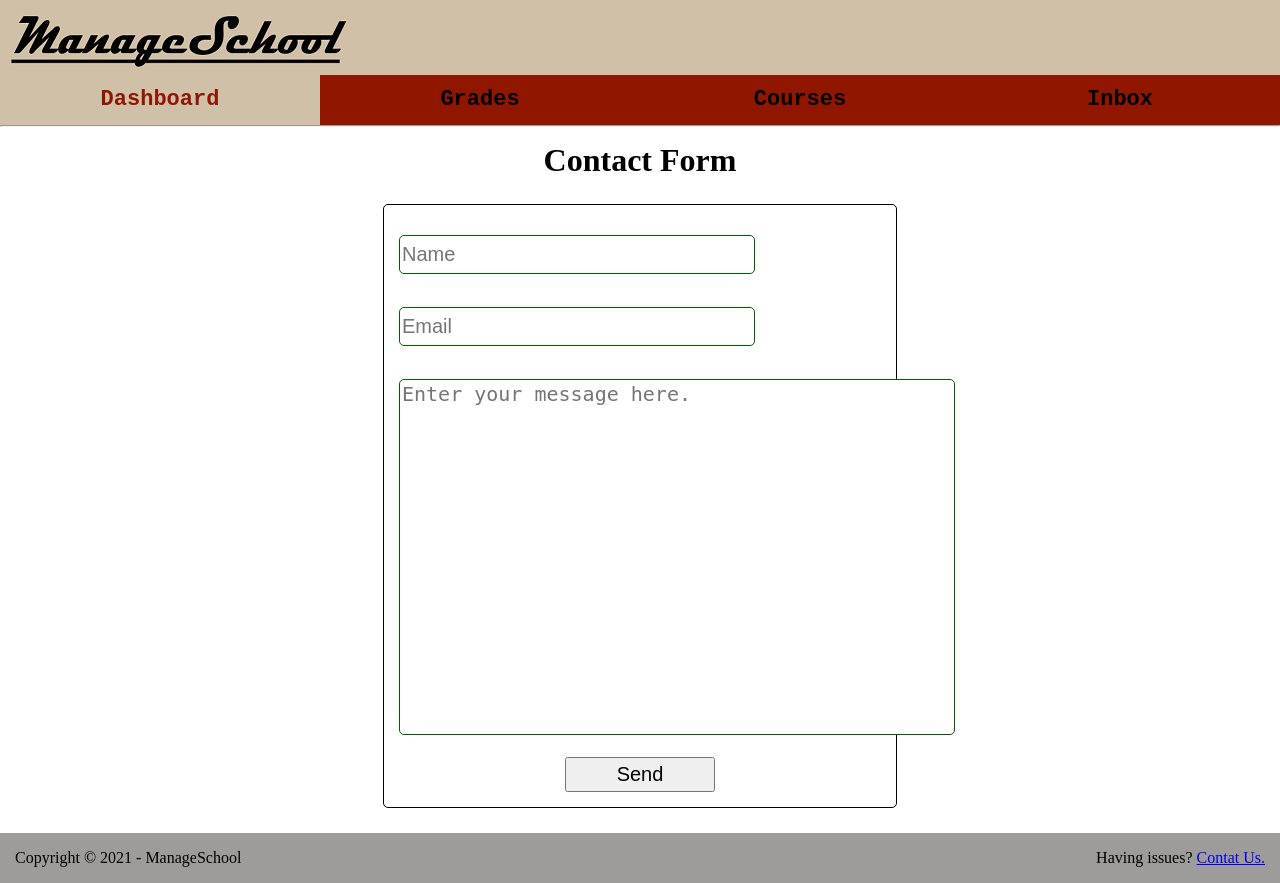
After one commit to BeeFriedman/PHP_TermProject, a PHP site: the page made by contact us.php in a window 1280 px wide. The commit adds this page. Run offline with PHP 8.4, Linux system fonts and the light colour scheme; some libraries are stand-ins or nearby versions.

Commit message:
Added a contact us page, some other minor changes

```diff
--- /dev/null
+++ b/contact us.php
@@ -0,0 +1,49 @@
+<?php
+    $_SESSION["page_identifier"] = "dash";
+    include "inc/header.php";
+    use PHPMailer\PHPMailer\PHPMailer;
+    use PHPMailer\PHPMailer\Exception;
+
+    require 'C:/xampp/htdocs/PHPMailer/src/Exception.php';
+    require 'C:/xampp/htdocs/PHPMailer/src/PHPMailer.php';
+    require 'C:/xampp/htdocs/PHPMailer/src/SMTP.php';
+
+    if(filter_has_var(INPUT_POST, "submit")){
+        $name = htmlspecialchars($_POST["name"]);
+        $email = htmlspecialchars($_POST["email"]);
+        $msg = htmlspecialchars($_POST["Message"]);
+
+        $mail = new PHPMailer;
+        $mail->isSMTP();
+        $mail->SMTPSecure = 'ssl';
+        $mail->SMTPAuth = true;
+        $mail->Host = 'smtp.gmail.com';
+        $mail->Port = 465;
+        $mail->Username = getenv('TEST_EMAIL');
+        $mail->Password = getenv('TEST_PASSWORD');
+        $mail->setFrom(getenv('TEST_EMAIL'));
+        $mail->addAddress(getenv('TEST_EMAIL'));
+        $mail->Subject = "Inquiry By " . $name;
+        $mail->Body = "From: $email\n" . "$msg";
+
+        if (!$mail->send()) {
+            echo "ERROR: " . $mail->ErrorInfo;
+        } else {
+            echo "<h2 class='success'>Your message was successfully submitted! Our support team will get back to you within 3 business days.</h2>";
+        }
+    }
+?>
+    <div class="buffer">
+        <div class="form">
+            <h1><b>Contact Form</b></h1>
+            <form class="contact_form"  action="<?php echo $_SERVER["PHP_SELF"]; ?>" name="contact" method="POST">
+                <input class="textBox" type="text" name="name" placeholder="Name" maxlength="20" required/><br><br>
+                <input class="textBox" type="email" name="email" placeholder="Email" maxlength="30" required/><br><br>
+                <textarea class="textArea" type="text" name="Message" placeholder="Enter your message here." required></textarea><br><br>
+                <div class="button_holder">
+                    <input class="button" name="submit" type="submit" value="Send"/>
+                </div>
+            </form>
+        </div>
+    </div>
+<?php include "inc/footer.php" ?>
--- a/css/styles.css
+++ b/css/styles.css
@@ -3,7 +3,6 @@ body{
     margin: 0;
     position: relative;
     min-height: 100vh;
-    padding-bottom: 50px;
 }
 
 div h1,h2{
@@ -48,13 +47,6 @@ div h1,h2{
     border:black solid 1px;
 }
 
-.button{
-    margin: 15px;
-    height: 35px;
-    font-size: 20px;
-    width: 150px;
-}
-
 table{
     width:max-content;
 }
@@ -63,43 +55,15 @@ table, th, td{
     border: 1px solid black;
 }
 
-.textBox {
-    height: 45px;
-    margin-top: 25px;
-    margin-left: 30px;
-    padding-bottom: 0%;
-    font-size: 20px;
-    border-radius: 5px;
-    border: #006000 solid 1px;
+.buffer{
+    text-align: center;
+    padding-bottom: 50px;
 }
 
-.select {
-    height: 45px;
-    width: 258px;
-    margin-top: 25px;
-    margin-left: 30px;
-    padding-bottom: 0%;
-    font-size: 20px;
-    border-radius: 5px;
-    border: #006000 solid 1px;
-}
+/* --Forms-- */
 
-#campus{
-    width: 458px;
-}
-
-.radio {
-    font-size:20px;
-    margin: 15px;
-}
-
-.button_register{
-    margin:15px;
-    height: 35px;
-    width: 170px;
-}
-
-.form{
+/* Registration Form */
+.form .student_info{
     width: 40vw;
     margin: 25px auto;
     text-align: center;
@@ -107,10 +71,143 @@ table, th, td{
     border-radius: 5px;
 }
 
+.student_info .textBox {
+    height: 45px;
+    margin: 20px;
+    margin-top: 25px;
+    padding-bottom: 0%;
+    font-size: 20px;
+    border-radius: 5px;
+    border: #006000 solid 1px;
+}
+
+.student_info .select {
+    height: 45px;
+    width: 258px;
+    margin: 20px;
+    margin-top: 25px;
+    padding-bottom: 0%;
+    font-size: 20px;
+    border-radius: 5px;
+    border: #006000 solid 1px;
+}
+
+.student_info .radio {
+    font-size:20px;
+    margin: 15px;
+}
+
+.student_info .button{
+    margin: 15px;
+    height: 35px;
+    font-size: 20px;
+    width: 150px;
+}
+
+#campus{
+    width: 458px;
+}
+
+/* Contact Form */
+.form .contact_form{
+    text-align: left;
+    width: 40vw;
+    margin: 25px auto;
+    padding-top: 15px;
+    padding-bottom: 15px;
+    border: black solid 1px;
+    border-radius: 5px;
+}
+
+.contact_form .textBox {
+    height: 35px;
+    width: 350px;
+    margin-top: 15px;
+    margin-left: 15px;
+    font-size: 20px;
+    border-radius: 5px;
+    border: #006000 solid 1px;
+}
+
+.contact_form .textArea {
+    height: 350px;
+    width: 550px;
+    margin-top: 15px;
+    margin-left: 15px;
+    font-size: 20px;
+    border-radius: 5px;
+    resize: none;
+    border: #006000 solid 1px;
+}
+
+.contact_form .button{
+    height: 35px;
+    font-size: 20px;
+    width: 150px;
+}
+
+.button_holder{
+    text-align: center;
+}
+
+.success{
+    background-color:#1bb51b;
+    margin: -5px auto;
+    padding: 5px;
+    width: fit-content;
+    height: 30px;
+    border: #1bb51b solid 1px;
+    border-radius: 8px;
+}
+
+/* Login Form */
+
+.form .login{
+    text-align: center;
+    width: 35vw;
+    margin: 100px auto;
+    padding-top: 25px;
+    padding-bottom: 25px;
+    border: black solid 1px;
+    border-radius: 5px;
+}
+
+.login .textBox {
+    height: 45px;
+    width: 350px;
+    margin-top: 15px;
+    margin-left: 15px;
+    font-size: 20px;
+    border-radius: 5px;
+    border: #006000 solid 1px;
+}
+
+.login .button{
+    height: 35px;
+    font-size: 20px;
+    width: 200px;
+}
+
+.login a{
+    text-decoration: none;
+    color:black;
+}
+
 footer{
     position: absolute;
     bottom: 0;
     width: 100%;
     height: 50px;
-    background-color: #6a6a6a;
+    background-color: #9e9b9b;
 }
+
+footer p{
+    margin-left: 15px;
+}
+
+.contact_link{
+    position: absolute;
+    right: 0;
+    top:0;
+    margin-right: 15px;
+}
--- a/inc/footer.php
+++ b/inc/footer.php
@@ -2,6 +2,7 @@
         <footer>
             <div>
                <P> Copyright &copy; 2021 - ManageSchool</P>
+               <p class="contact_link">Having issues? <a href="contact us.php">Contat Us.</a></p>
             </div>
         </footer>
     </body>
--- a/inc/header.php
+++ b/inc/header.php
@@ -11,8 +11,10 @@
             break;
         case "inbox":
             $class = "inbox";
+            break;
         case "login":
             $class = "login";
+            break;
         case "submission":
             $class = "submission";
             break;
--- a/index.php
+++ b/index.php
@@ -1,12 +1,12 @@
 <?php
     session_start();
     $_SESSION["page_identifier"] = "dash";
-    include "inc/header.php";
 
     if(!isset($_SESSION["loggedin"]) OR !$_SESSION["loggedin"] == TRUE){
         header("Location: login.php");
     }
     else{
+        include "inc/header.php";
         echo "<h1>Hello $_COOKIE[username]</h1>";
     }
 
--- a/register.php
+++ b/register.php
@@ -1,5 +1,5 @@
 <?php
-    $_SESSION["page_identifier"] = "register";
+    $_SESSION["page_identifier"] = "dash";
     require "config/db.php";
     include "inc/header.php";
 
@@ -11,8 +11,9 @@
     $raw_campuses_result = mysqli_query($conn, $get_campuses_query);
     $campuses_result_array = mysqli_fetch_all($raw_campuses_result, MYSQLI_ASSOC);
 ?>
+    <div class="buffer">
         <div class="form">
-        <h2><b>Enter Student Information</b></h2>
+            <h1><b>Enter Student Information</b></h1>
             <form class="student_info" action="submission.php" name="studentInfo" method="POST">
                 <input type="hidden" name="form_type" value="registration"/>
                 <input class="textBox" type="text" name="username" placeholder="Username" maxlength="20" required/>
@@ -55,4 +56,5 @@
                 <input class="button" type="submit" value="Submit"/>
             </form>
         </div>
+    </div>
 <?php include "inc/footer.php"; ?>
--- a/submission.php
+++ b/submission.php
@@ -17,6 +17,7 @@
         if(mysqli_num_rows($raw_user_validation_result) == 1){
             setcookie("username", $user_validation_result_array["username"]);
             $_SESSION["loggedin"] = TRUE;
+            $_SESSION["student_id"] = $user_validation_result_array["id"];
             header("Location: index.php");
         }
         else{
```
Also changed, not shown: login.php (+9 -9 lines). Lines whose indentation alone changed are shown as unchanged.
